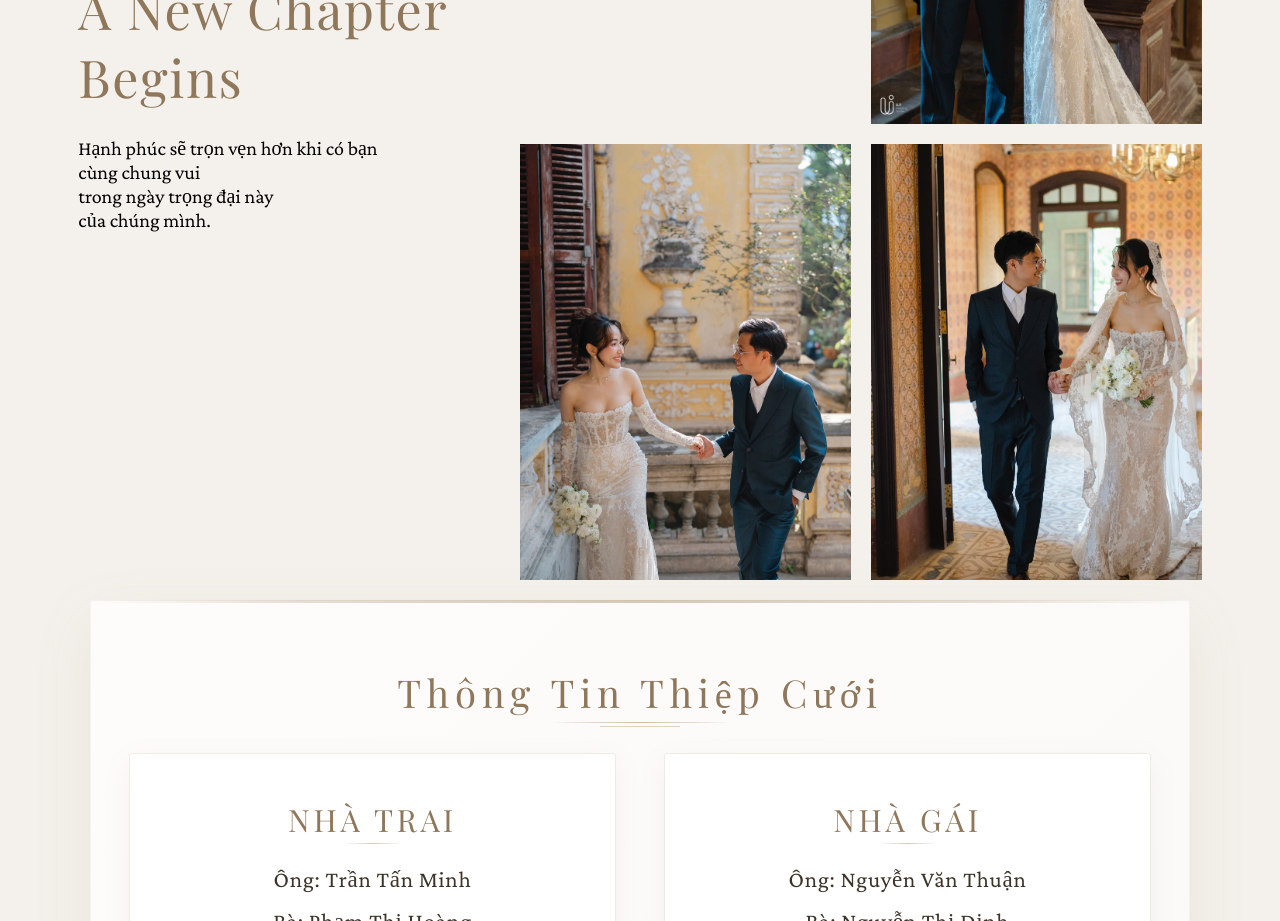
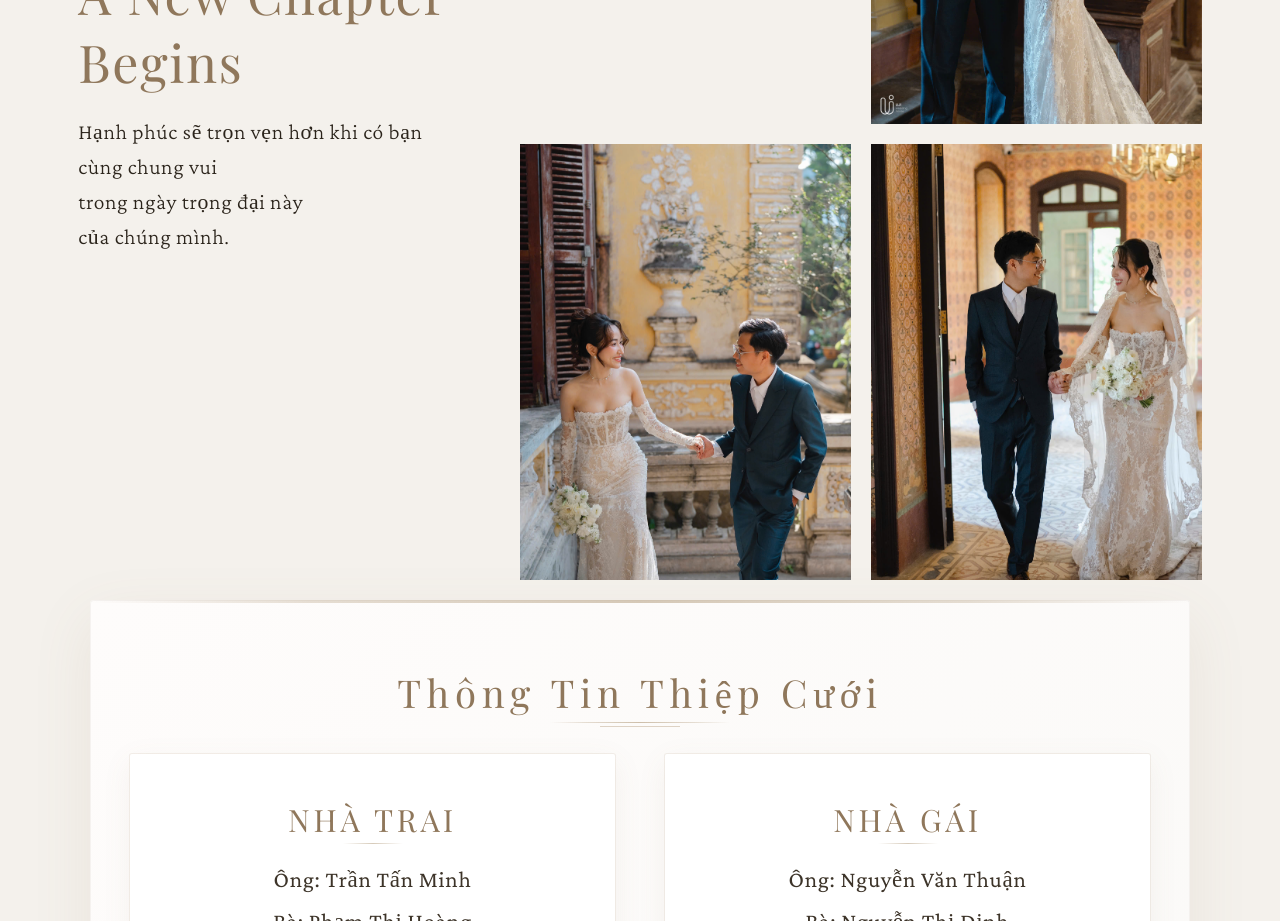
Before and after one commit to bavuongco10/project-wedding-lh, a React (Vite) app: page / in a window 1280 px wide. Shown: the part 2060-2981 px from the top of the page. Built offline with nearby package versions, Linux system fonts and the light colour scheme; a web font is replaced by a local one.

Commit message:
Adjust styles

```diff
--- a/src/App.css
+++ b/src/App.css
@@ -379,6 +379,22 @@ img {
   line-height: 1.2em;
   letter-spacing: 2%;
   margin: 0;
+}
+
+.chapter--content .chapter-text {
+  display: flex;
+  flex-direction: column;
+  gap: 0.6em;
+  line-height: 1em;
+  font-size: 1.7vw;
+  color: #2b241b;
+  text-align: left;
+  letter-spacing: 0.03em;
+  font-weight: 300;
+}
+
+.chapter--content .chapter-text .text-line {
+  display: block;
 }
 
 .chapter--imgs {
@@ -1131,6 +1147,12 @@ footer {
     font-size: 3.5vw;
   }
 
+  .chapter-text {
+    font-size: 4vw;
+    gap: 0.5em;
+    line-height: 1.7em;
+  }
+
   .wedding-info {
     padding: 30px 25px;
     margin: 15px 15px;
--- a/src/App.jsx
+++ b/src/App.jsx
@@ -254,8 +254,12 @@ function App() {
         <div className="chapter--wrap">
           <div className="chapter--content" data-aos="zoom-in-right" data-aos-duration="1500">
             <h4>A New chapter <br />begins</h4>
-            <p>Hạnh phúc sẽ trọn vẹn hơn khi có bạn <br className="br01" />
-              cùng chung vui <br className="br02" /> trong ngày trọng đại này <br className="br01" />của chúng mình.</p>
+            <p className="chapter-text">
+              <span className="text-line">Hạnh phúc sẽ trọn vẹn hơn khi có bạn</span>
+              <span className="text-line">cùng chung vui</span>
+              <span className="text-line">trong ngày trọng đại này</span>
+              <span className="text-line">của chúng mình.</span>
+            </p>
           </div>
           <div className="chapter--imgs" data-aos="zoom-in-left" data-aos-duration="1500">
             <div className="chapter--imgs-top">
```
